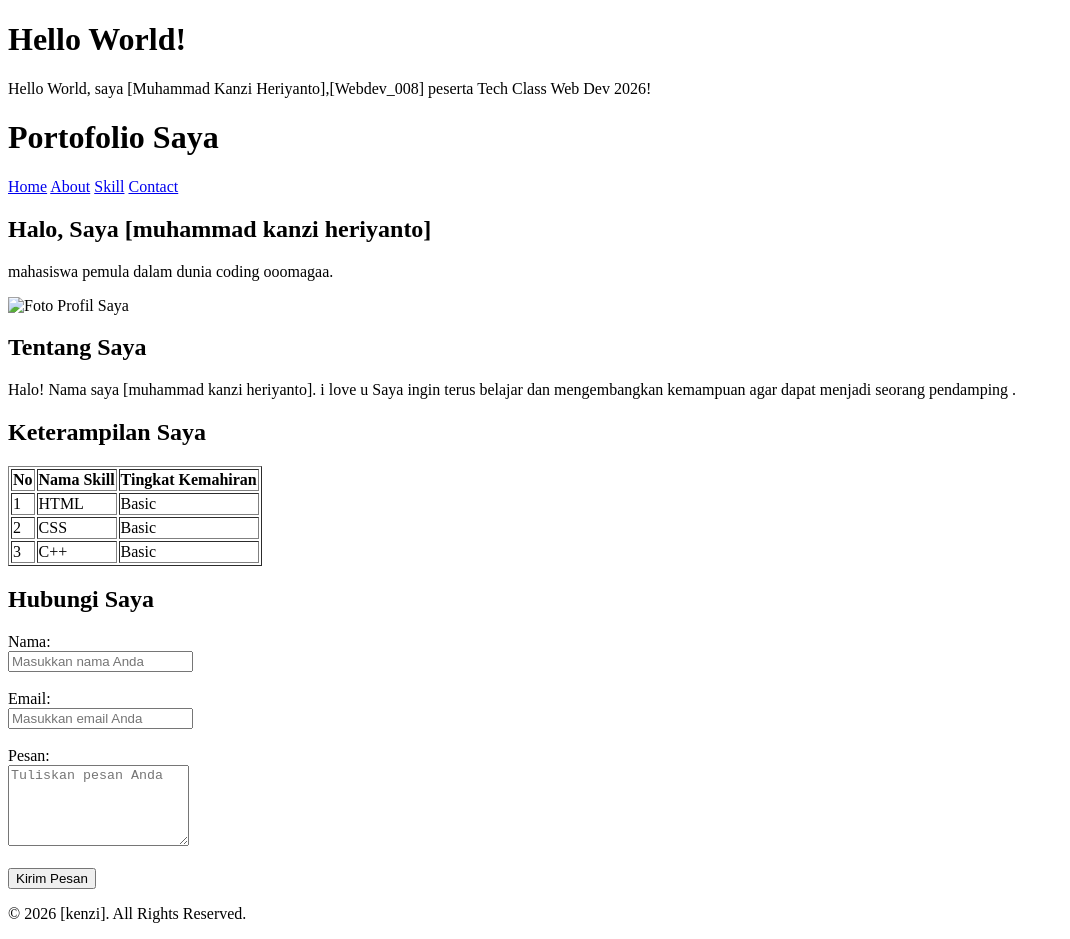
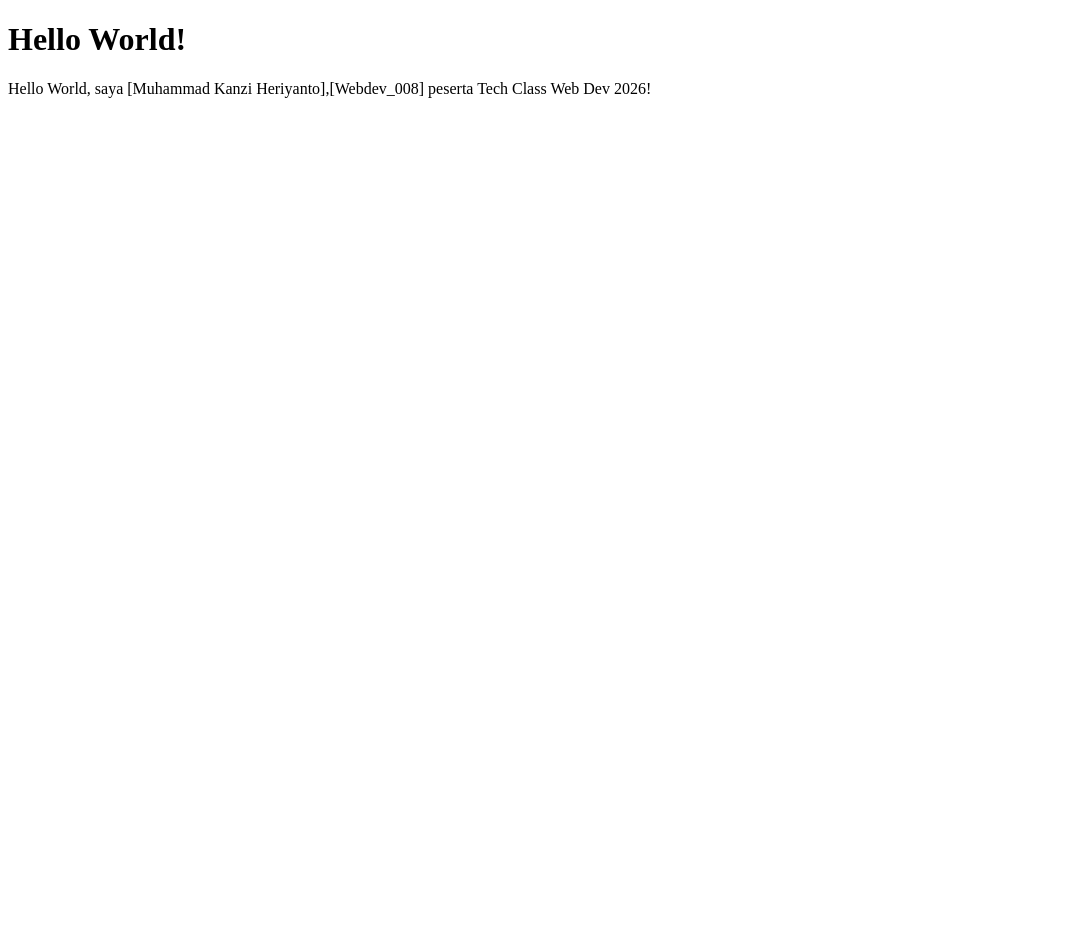
Before and after one commit to kenzziww/portofolio-hitlab, a plain HTML site: page index.html in a window 1280 px wide. Shown: the whole page, without its empty margins (0-1070 px from the left). After the commit the page ends 800 px from the top, so only its background shows below. Drawn offline with Linux system fonts and the light colour scheme.

Commit message:
Update index.html

```diff
--- a/index.html
+++ b/index.html
@@ -11,149 +11,3 @@
         Hello World, saya [Muhammad Kanzi Heriyanto],[Webdev_008]
         peserta Tech Class Web Dev 2026!
     </p>
-
-</body>
-</html>
-
-<!DOCTYPE html>
-<html lang="id">
-
-<head>
-    <meta charset="UTF-8">
-    <meta name="viewport" content="width=device-width, initial-scale=1.0">
-    <title>Portofolio Pribadi</title>
-</head>
-
-<body>
-
-    <!-- HEADER -->
-    <header>
-        <h1>Portofolio Saya</h1>
-
-        <!-- NAVIGASI -->
-        <nav>
-            <a href="#home">Home</a>
-            <a href="#about">About</a>
-            <a href="#skill">Skill</a>
-            <a href="#contact">Contact</a>
-        </nav>
-    </header>
-
-    <!-- KONTEN UTAMA -->
-    <main>
-
-        <!-- HERO SECTION -->
-        <section id="home">
-            <h2>Halo, Saya [muhammad kanzi heriyanto]</h2>
-
-            <p>
-            mahasiswa pemula dalam dunia coding ooomagaa.
-            </p>
-
-            <img src="foto.jpg"
-                 alt="Foto Profil Saya"
-                 width="200">
-        </section>
-
-        <!-- ABOUT SECTION -->
-        <section id="about">
-            <h2>Tentang Saya</h2>
-
-            <p>
-                Halo! Nama saya [muhammad kanzi heriyanto].
-                i love u
-                Saya ingin terus belajar dan mengembangkan
-                kemampuan agar dapat menjadi seorang
-               pendamping
-.</p>
-        </section>
-
-        <!-- SKILL SECTION -->
-        <section id="skill">
-            <h2>Keterampilan Saya</h2>
-
-            <table border="1">
-
-                <thead>
-                    <tr>
-                        <th>No</th>
-                        <th>Nama Skill</th>
-                        <th>Tingkat Kemahiran</th>
-                    </tr>
-                </thead>
-
-                <tbody>
-                    <tr>
-                        <td>1</td>
-                        <td>HTML</td>
-                        <td>Basic</td>
-                    </tr>
-
-                    <tr>
-                        <td>2</td>
-                        <td>CSS</td>
-                        <td>Basic</td>
-                    </tr>
-
-                    <tr>
-                        <td>3</td>
-                        <td>C++</td>
-                        <td>Basic</td>
-                    </tr>
-
-                </tbody>
-
-            </table>
-        </section><!-- CONTACT SECTION -->
-        <section id="contact">
-            <h2>Hubungi Saya</h2>
-
-            <form>
-
-                <label for="nama">Nama:</label>
-                <br>
-                <input type="text"
-                       id="nama"
-                       name="nama"
-                       placeholder="Masukkan nama Anda"
-                       required>
-
-                <br><br>
-
-                <label for="email">Email:</label>
-                <br>
-                <input type="email"
-                       id="email"
-                       name="email"
-                       placeholder="Masukkan email Anda"
-                       required>
-
-                <br><br>
-
-                <label for="pesan">Pesan:</label>
-                <br>
-                <textarea id="pesan"
-                          name="pesan"
-                          rows="5"
-                          placeholder="Tuliskan pesan Anda"
-                          required></textarea>
-
-                <br><br>
-
-                <button type="submit">Kirim Pesan</button>
-
-            </form>
-        </section>
-
-    </main>
-
-    <!-- FOOTER -->
-    <footer>
-        <p>
-            &copy; 2026 [kenzi].
-            All Rights Reserved.
-        </p>
-    </footer>
-
-</body>
-</html>
```
